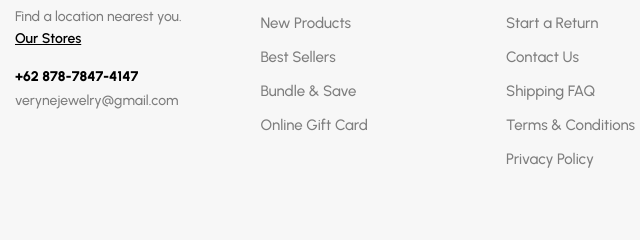
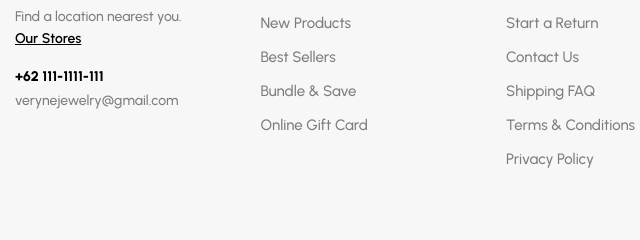
Before and after one commit to veronicadwoktv/VeryneJewelry, a plain HTML site: page index.html in a window 1280 px wide. Shown: the part 5443-5683 px from the top of the page, 0-640 px from the left. Drawn offline with nearby package versions, Linux system fonts and the light colour scheme.

Commit message:
Second Commit

```diff
--- a/index.html
+++ b/index.html
@@ -789,7 +789,7 @@
             </p>
           </li>
           <li>
-            <p class="footer-list-text bold">+62 878-7847-4147</p>
+            <p class="footer-list-text bold">+62 111-1111-111</p>
           </li>
           <li>
             <p class="footer-list-text">verynejewelry@gmail.com</p>
```
